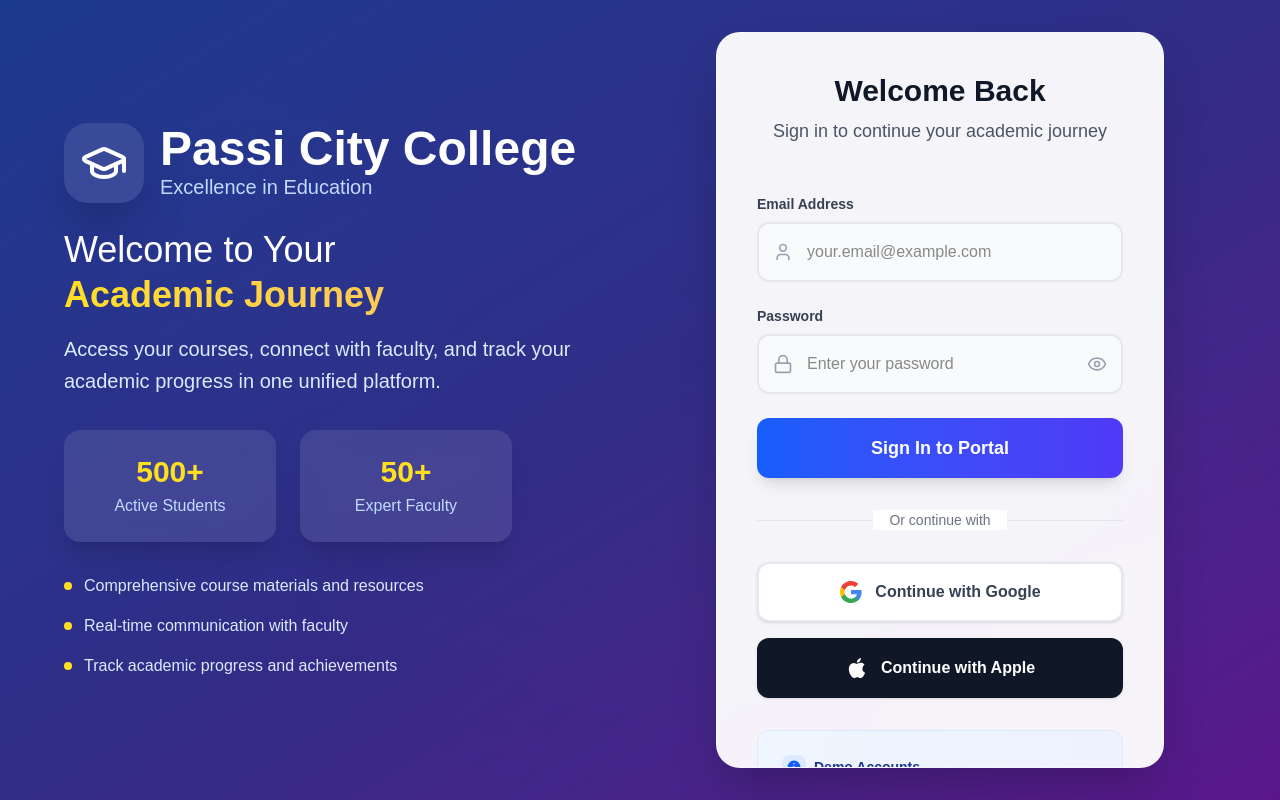
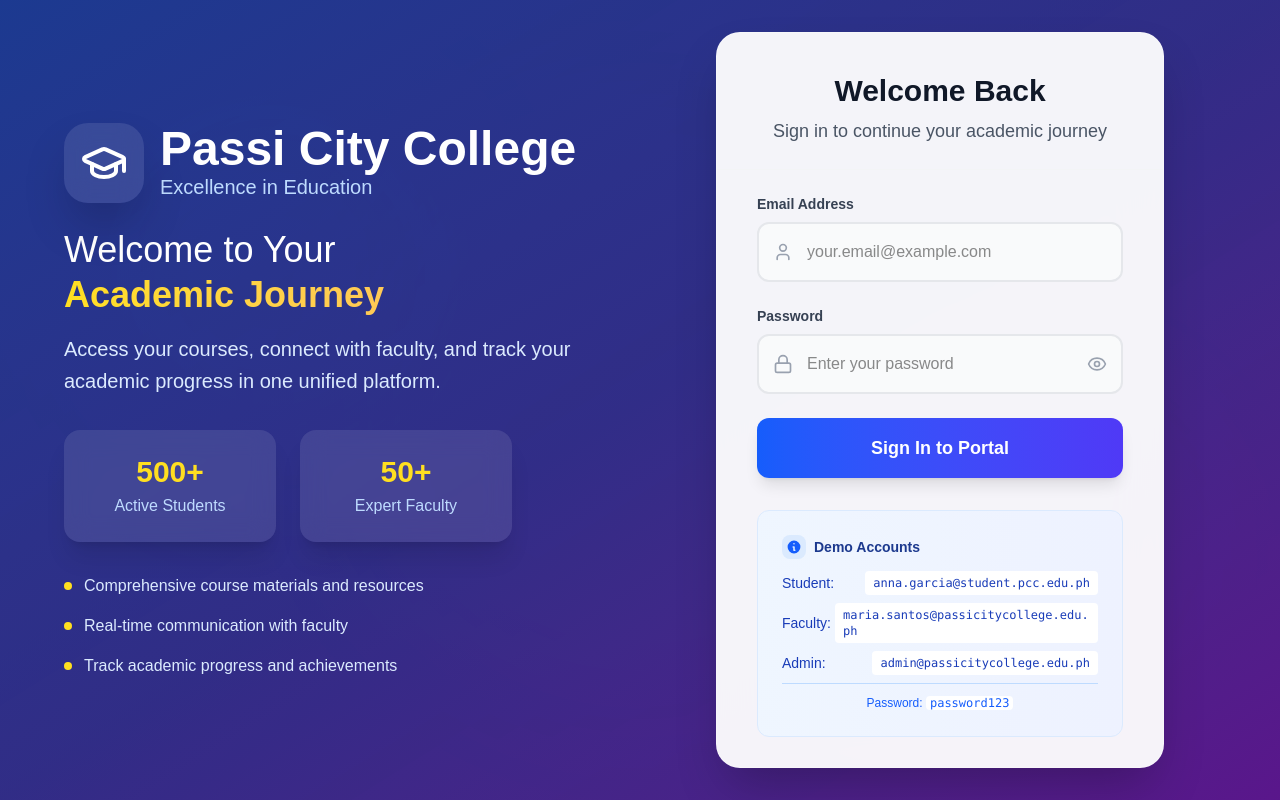
Before and after one commit to LorillaJm/pccweb, a Next.js app: page /auth/login in a window 1280 px wide. Built offline with nearby package versions, Linux system fonts and the light colour scheme; no server answers.

Commit message:
Disable OAuth buttons until credentials are configured

```diff
--- a/src/app/auth/login/page.tsx
+++ b/src/app/auth/login/page.tsx
@@ -290,8 +290,8 @@
                   </form>
 
                   {/* Divider */}
-                  {/* Social Login Buttons */}
-                  {true && (
+                  {/* Social Login Buttons - Disabled until OAuth credentials are configured */}
+                  {false && (
                     <>
                       <div className="my-6 sm:my-8">
                         <div className="relative">
```
